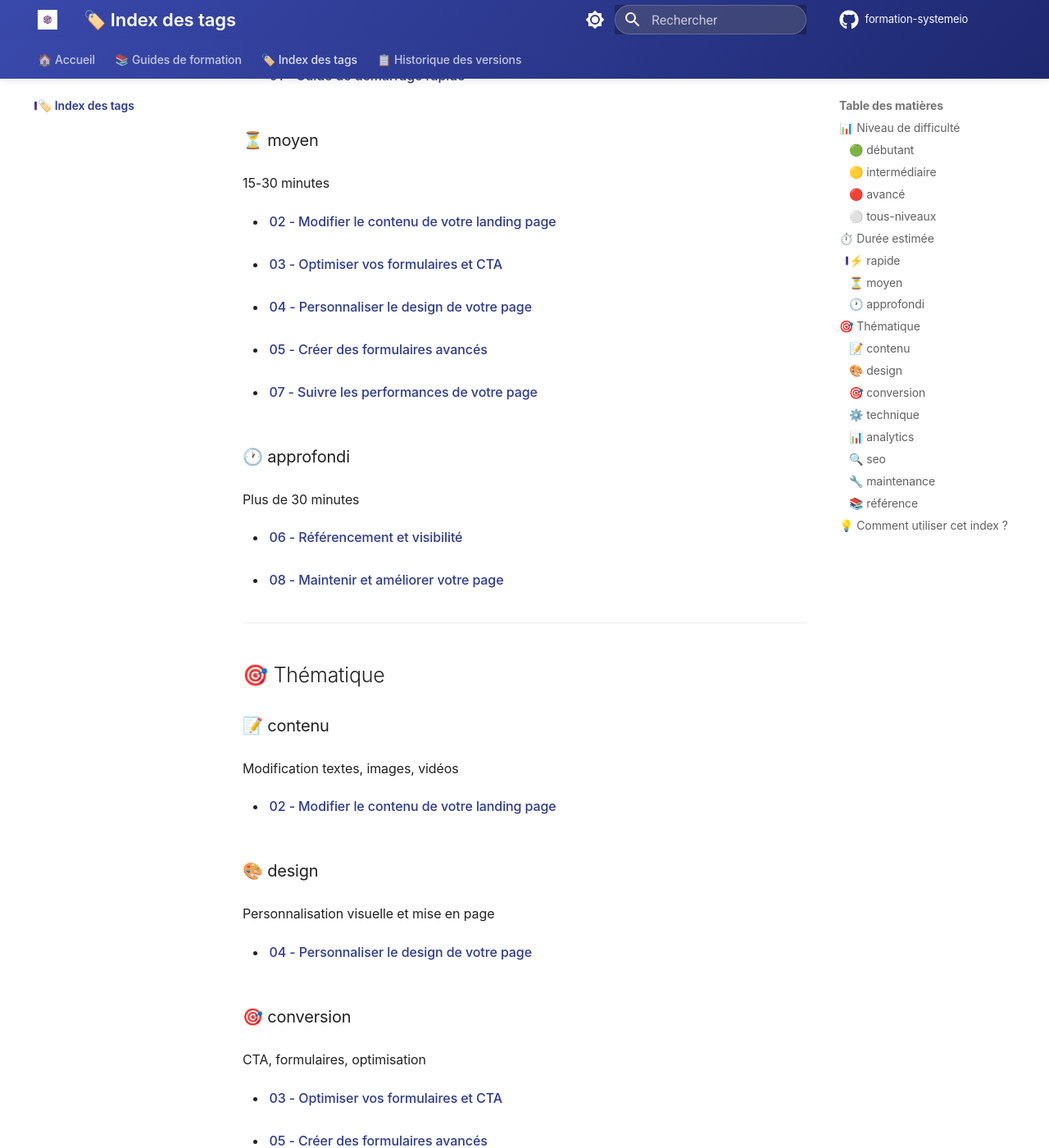
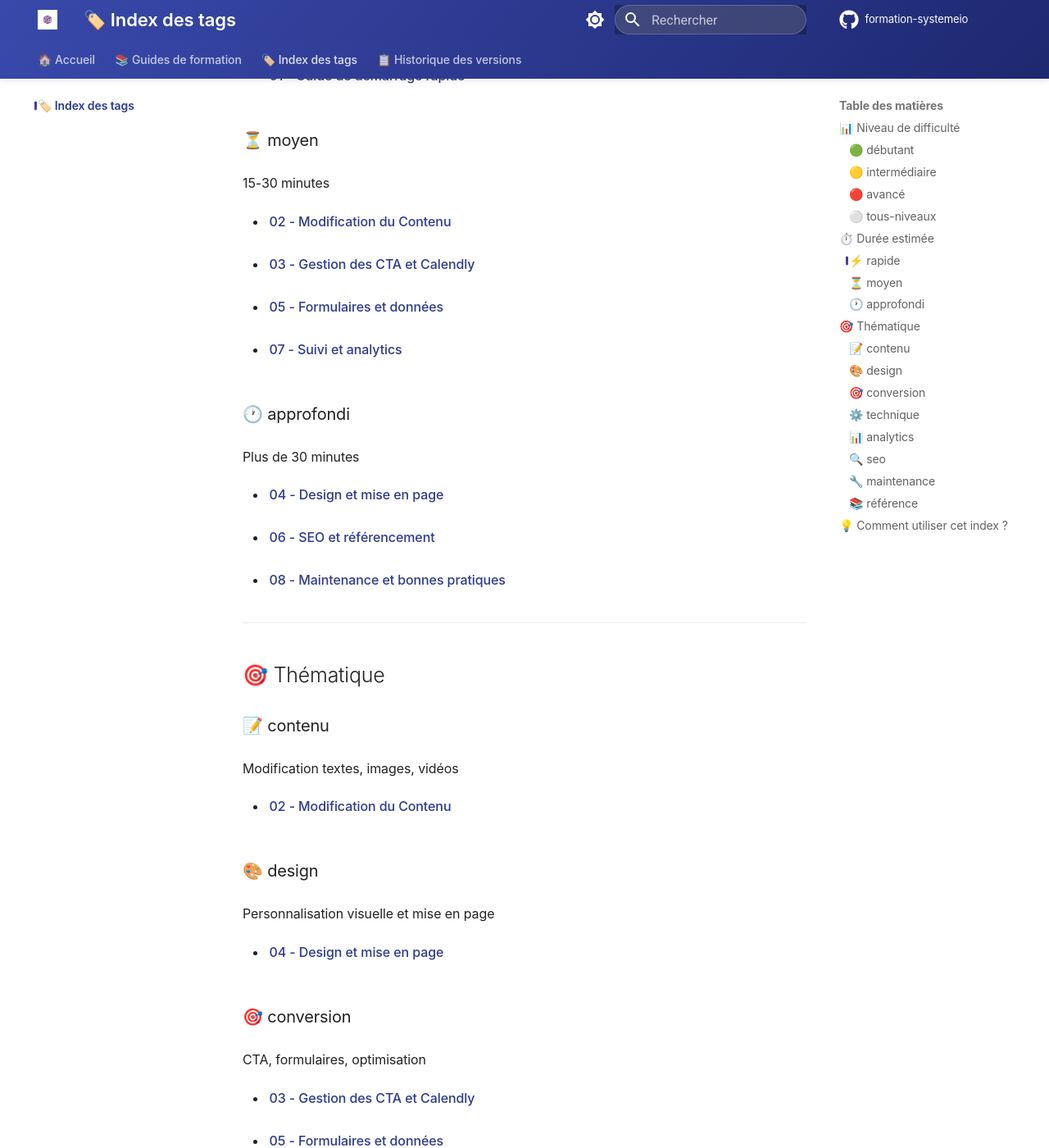
Before and after one commit to Mehdisback/formation-systemio, an MkDocs documentation site: the page built from docs/tags.md, in a window 1280 px wide and 1400 px high, scrolled down 1574 px. Shown: the whole window at 82% size. Built offline with MkDocs 1.6.1 and Material for MkDocs 9.7.7, drawn with Linux system fonts in a browser that asks for light colours; comment, search, counter and statistics services are not loaded; some of the changed text lies outside the part shown.

Commit message:
fix: Correction des liens dans tags.md
- Correction de tous les noms de fichiers pour correspondre aux vrais noms
- 02-MODIFICATION-CONTENU.md au lieu de 02-MODIFIER-CONTENU.md
- 03-GESTION-CTA-CALENDLY.md au lieu de 03-OPTIMISER-FORMULAIRES.md
- 04-DESIGN-MISE-EN-PAGE.md au lieu de 04-PERSONNALISER-DESIGN.md
- 05-FORMULAIRES-DONNEES.md au lieu de 05-FORMULAIRES-AVANCES.md
- 06-SEO-REFERENCEMENT.md au lieu de 06-SEO-VISIBILITE.md
- 07-SUIVI-ANALYTICS.md au lieu de 07-SUIVRE-PERFORMANCES.md
- 08-MAINTENANCE-BONNES-PRATIQUES.md au lieu de 08-MAINTENANCE.md
- 09-FAQ-TROUBLESHOOTING.md au lieu de 09-FAQ.md
- Ajout du guide 04 dans la section 'approfondi'
- Résolution des 24 warnings de build

```diff
--- a/docs/tags.md
+++ b/docs/tags.md
@@ -10,26 +10,26 @@ Explorez les guides de formation par thématique. Chaque tag regroupe les conten
 Guides accessibles sans connaissance préalable
 
 - [01 - Guide de démarrage rapide](01-GUIDE-DEMARRAGE-RAPIDE.md)
-- [02 - Modifier le contenu de votre landing page](02-MODIFIER-CONTENU.md)
-- [07 - Suivre les performances de votre page](07-SUIVRE-PERFORMANCES.md)
+- [02 - Modification du Contenu](02-MODIFICATION-CONTENU.md)
+- [07 - Suivi et analytics](07-SUIVI-ANALYTICS.md)
 
 ### <span id="tag-intermediaire">🟡 intermédiaire</span>
 Nécessite de maîtriser les bases
 
-- [03 - Optimiser vos formulaires et CTA](03-OPTIMISER-FORMULAIRES.md)
-- [04 - Personnaliser le design de votre page](04-PERSONNALISER-DESIGN.md)
-- [05 - Créer des formulaires avancés](05-FORMULAIRES-AVANCES.md)
-- [08 - Maintenir et améliorer votre page](08-MAINTENANCE.md)
+- [03 - Gestion des CTA et Calendly](03-GESTION-CTA-CALENDLY.md)
+- [04 - Design et mise en page](04-DESIGN-MISE-EN-PAGE.md)
+- [05 - Formulaires et données](05-FORMULAIRES-DONNEES.md)
+- [08 - Maintenance et bonnes pratiques](08-MAINTENANCE-BONNES-PRATIQUES.md)
 
 ### <span id="tag-avance">🔴 avancé</span>
 Fonctionnalités complexes et optimisations
 
-- [06 - Référencement et visibilité](06-SEO-VISIBILITE.md)
+- [06 - SEO et référencement](06-SEO-REFERENCEMENT.md)
 
 ### <span id="tag-tous-niveaux">⚪ tous-niveaux</span>
 Accessible à tous
 
-- [09 - FAQ - Questions fréquentes](09-FAQ.md)
+- [09 - FAQ et résolution de problèmes](09-FAQ-TROUBLESHOOTING.md)
 - [10 - Glossaire des termes techniques](10-GLOSSAIRE.md)
 
 ---
@@ -44,17 +44,17 @@ Moins de 15 minutes
 ### <span id="tag-moyen">⏳ moyen</span>
 15-30 minutes
 
-- [02 - Modifier le contenu de votre landing page](02-MODIFIER-CONTENU.md)
-- [03 - Optimiser vos formulaires et CTA](03-OPTIMISER-FORMULAIRES.md)
-- [04 - Personnaliser le design de votre page](04-PERSONNALISER-DESIGN.md)
-- [05 - Créer des formulaires avancés](05-FORMULAIRES-AVANCES.md)
-- [07 - Suivre les performances de votre page](07-SUIVRE-PERFORMANCES.md)
+- [02 - Modification du Contenu](02-MODIFICATION-CONTENU.md)
+- [03 - Gestion des CTA et Calendly](03-GESTION-CTA-CALENDLY.md)
+- [05 - Formulaires et données](05-FORMULAIRES-DONNEES.md)
+- [07 - Suivi et analytics](07-SUIVI-ANALYTICS.md)
 
 ### <span id="tag-approfondi">🕐 approfondi</span>
 Plus de 30 minutes
 
-- [06 - Référencement et visibilité](06-SEO-VISIBILITE.md)
-- [08 - Maintenir et améliorer votre page](08-MAINTENANCE.md)
+- [04 - Design et mise en page](04-DESIGN-MISE-EN-PAGE.md)
+- [06 - SEO et référencement](06-SEO-REFERENCEMENT.md)
+- [08 - Maintenance et bonnes pratiques](08-MAINTENANCE-BONNES-PRATIQUES.md)
 
 ---
 
@@ -63,44 +63,44 @@ Plus de 30 minutes
 ### <span id="tag-contenu">📝 contenu</span>
 Modification textes, images, vidéos
 
-- [02 - Modifier le contenu de votre landing page](02-MODIFIER-CONTENU.md)
+- [02 - Modification du Contenu](02-MODIFICATION-CONTENU.md)
 
 ### <span id="tag-design">🎨 design</span>
 Personnalisation visuelle et mise en page
 
-- [04 - Personnaliser le design de votre page](04-PERSONNALISER-DESIGN.md)
+- [04 - Design et mise en page](04-DESIGN-MISE-EN-PAGE.md)
 
 ### <span id="tag-conversion">🎯 conversion</span>
 CTA, formulaires, optimisation
 
-- [03 - Optimiser vos formulaires et CTA](03-OPTIMISER-FORMULAIRES.md)
-- [05 - Créer des formulaires avancés](05-FORMULAIRES-AVANCES.md)
+- [03 - Gestion des CTA et Calendly](03-GESTION-CTA-CALENDLY.md)
+- [05 - Formulaires et données](05-FORMULAIRES-DONNEES.md)
 
 ### <span id="tag-technique">⚙️ technique</span>
 Configuration, intégrations, code
 
 - [01 - Guide de démarrage rapide](01-GUIDE-DEMARRAGE-RAPIDE.md)
-- [05 - Créer des formulaires avancés](05-FORMULAIRES-AVANCES.md)
+- [05 - Formulaires et données](05-FORMULAIRES-DONNEES.md)
 
 ### <span id="tag-analytics">📊 analytics</span>
 Suivi, mesure, analyse de performance
 
-- [07 - Suivre les performances de votre page](07-SUIVRE-PERFORMANCES.md)
+- [07 - Suivi et analytics](07-SUIVI-ANALYTICS.md)
 
 ### <span id="tag-seo">🔍 seo</span>
 Référencement et visibilité
 
-- [06 - Référencement et visibilité](06-SEO-VISIBILITE.md)
+- [06 - SEO et référencement](06-SEO-REFERENCEMENT.md)
 
 ### <span id="tag-maintenance">🔧 maintenance</span>
 Bonnes pratiques, mises à jour
 
-- [08 - Maintenir et améliorer votre page](08-MAINTENANCE.md)
+- [08 - Maintenance et bonnes pratiques](08-MAINTENANCE-BONNES-PRATIQUES.md)
 
 ### <span id="tag-reference">📚 référence</span>
 Documentation de référence
 
-- [09 - FAQ - Questions fréquentes](09-FAQ.md)
+- [09 - FAQ et résolution de problèmes](09-FAQ-TROUBLESHOOTING.md)
 - [10 - Glossaire des termes techniques](10-GLOSSAIRE.md)
 
 ---
```
